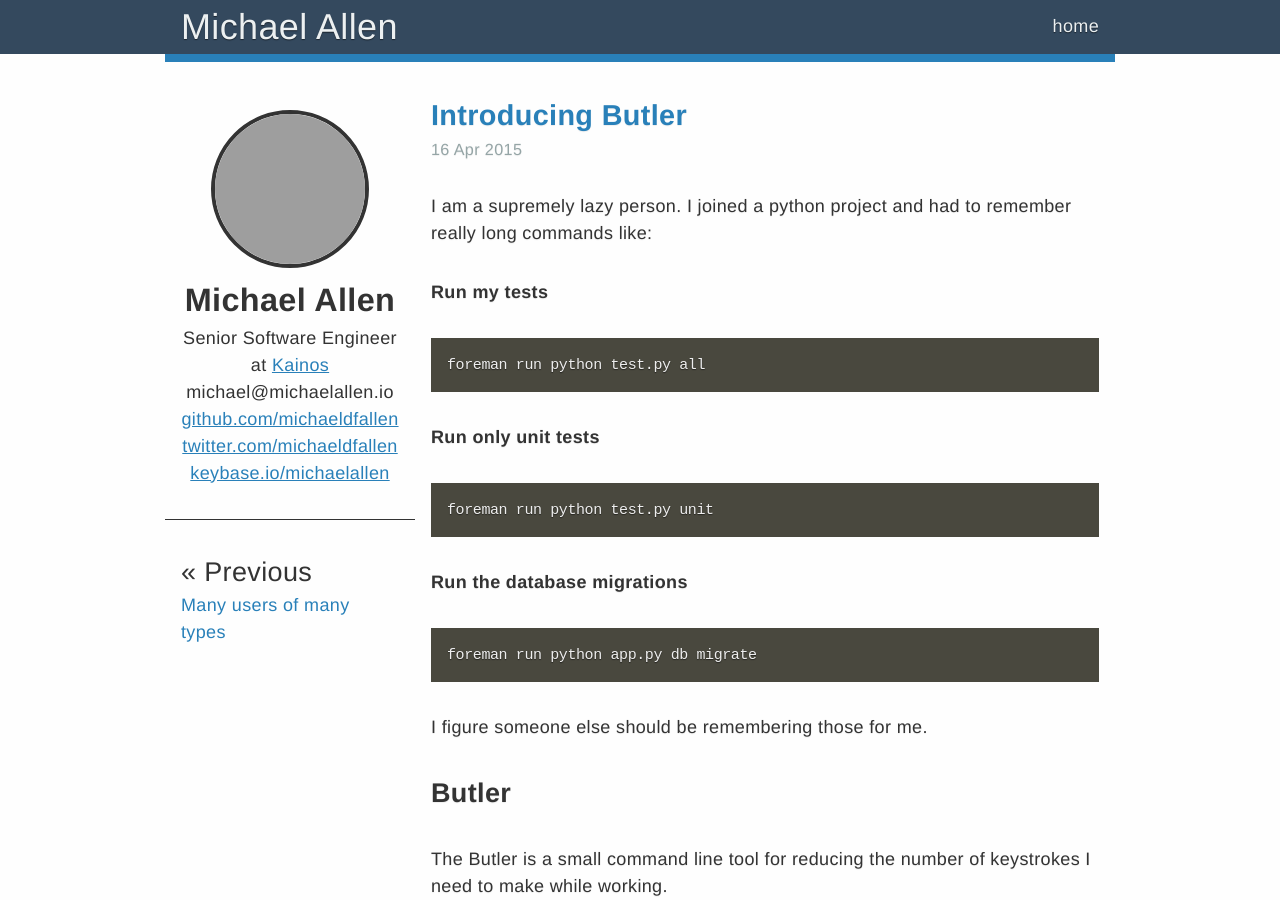
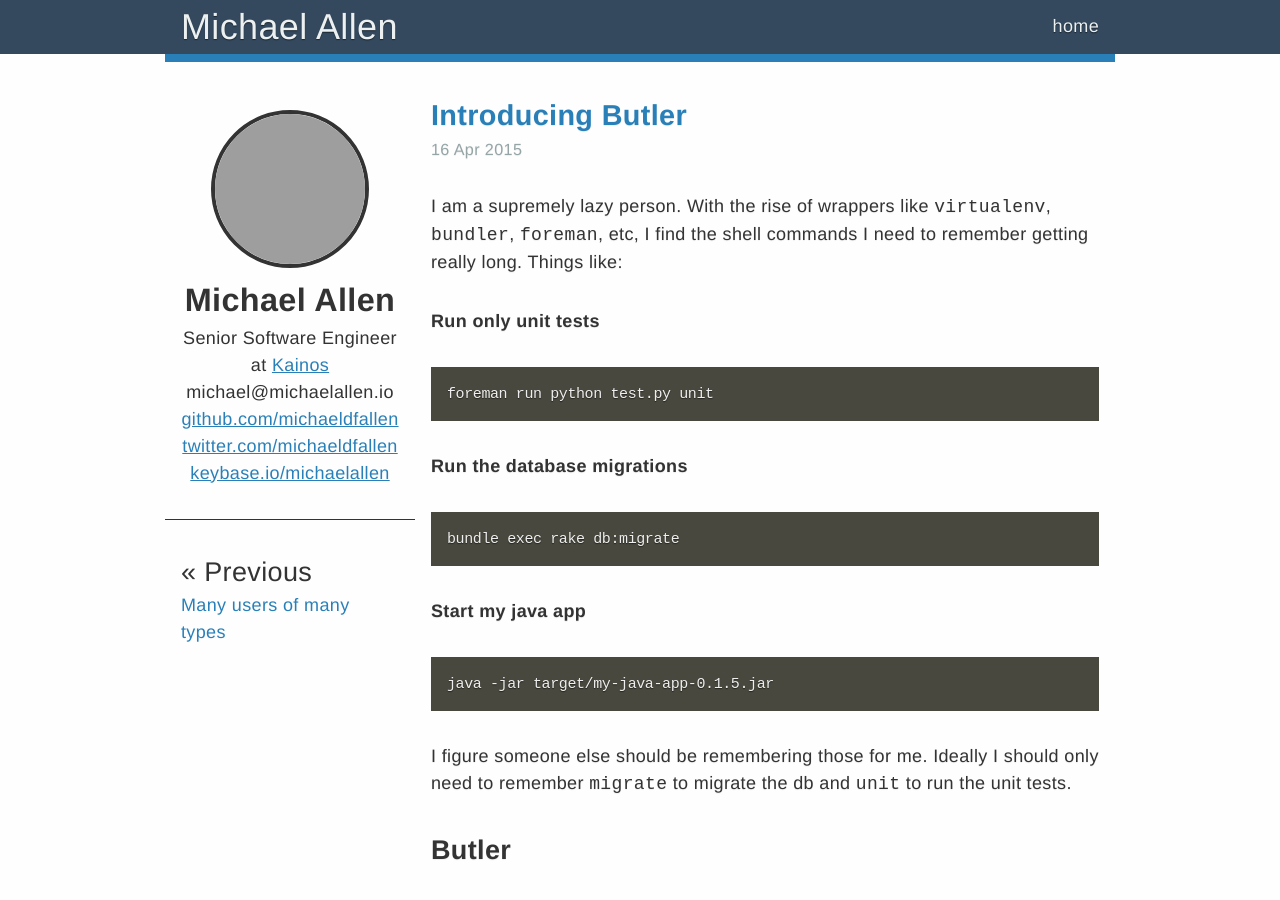
Before and after one commit to michaeldfallen/michaeldfallen.github.io, a Jekyll site: the page built from _posts/2015-04-16-introducing-butler.markdown, in a window 1280 px wide and 900 px high. Built offline with Jekyll 4.4.1, drawn with Linux system fonts in a browser that asks for light colours; some of the changed text lies outside the part shown; grey boxes are pictures that could not be loaded.

Commit message:
reword to reduce the emphasis on python

```diff
--- a/_posts/2015-04-16-introducing-butler.markdown
+++ b/_posts/2015-04-16-introducing-butler.markdown
@@ -2,14 +2,13 @@
 layout: post
 title: "Introducing Butler"
 date: 2015-04-16 16:48:00
+edit_date: "17/4/2015"
+edit_url: "https://github.com/michaeldfallen/michaeldfallen.github.io/commits/master/_posts/2015-04-16-introducing-butler.markdown"
 ---
 
-I am a supremely lazy person. I joined a python project and had to remember
-really long commands like:
-
-**Run my tests**
-
-    foreman run python test.py all
+I am a supremely lazy person. With the rise of wrappers like `virtualenv`,
+`bundler`, `foreman`, etc, I find the shell commands I need to remember getting
+really long. Things like:
 
 **Run only unit tests**
 
@@ -17,9 +16,14 @@ really long commands like:
 
 **Run the database migrations**
 
-    foreman run python app.py db migrate
+    bundle exec rake db:migrate
 
-I figure someone else should be remembering those for me.
+**Start my java app**
+
+    java -jar target/my-java-app-0.1.5.jar
+
+I figure someone else should be remembering those for me. Ideally I should only
+need to remember `migrate` to migrate the db and `unit` to run the unit tests.
 
 ##Butler
 
@@ -82,3 +86,5 @@ long confusing commands.
 One other thing I've noticed is that the `butlerfile` makes for useful
 documentation. If anyone asks "How do you run the tests?" I can look in that
 projects `butlerfile` and show them.
+
+{% include edited.markdown %}
```
